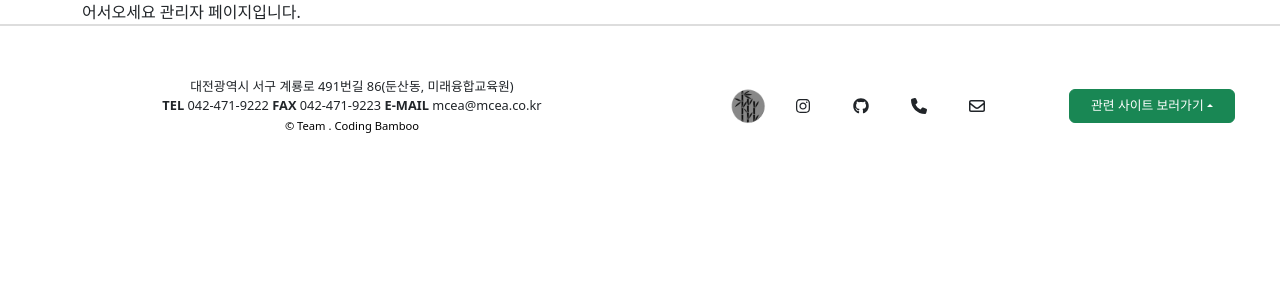
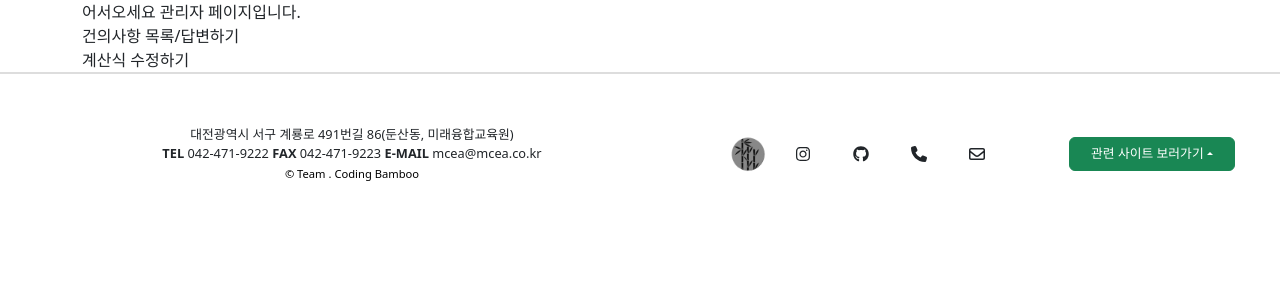
Before and after one commit to hgparkk/finalProject, a Java web app: page /miniproject/adminHomeView in a window 1280 px wide. Shown: the part 80-380 px from the top of the page. Run offline with Spring Boot 4, a stand-in JSP engine, Linux system fonts and the light colour scheme; the project's own start-up code is not run, and a stand-in starts its controllers and pages; some libraries are stand-ins or nearby versions.

Commit message:
김기주 코드 수정/병합

```diff
--- a/finalProject/src/main/java/com/codingbamboo/finalproject/suggestions/dao/ISuggestionsDAO.java
+++ b/finalProject/src/main/java/com/codingbamboo/finalproject/suggestions/dao/ISuggestionsDAO.java
@@ -2,9 +2,9 @@ package com.codingbamboo.finalproject.suggestions.dao;
 
 import java.util.List;
 import org.apache.ibatis.annotations.Mapper;
-import com.codingbamboo.finalproject.suggestions.dto.adminSuggestionsDTO;
+import com.codingbamboo.finalproject.suggestions.dto.AdminSuggestionsDTO;
 
 @Mapper
 public interface ISuggestionsDAO {
-	List<adminSuggestionsDTO> getSgList();
+	List<AdminSuggestionsDTO> getSgList();
 }
--- a/finalProject/src/main/java/com/codingbamboo/finalproject/suggestions/dto/adminSuggestionsDTO.java
+++ b/finalProject/src/main/java/com/codingbamboo/finalproject/suggestions/dto/AdminSuggestionsDTO.java
@@ -1,6 +1,6 @@
 package com.codingbamboo.finalproject.suggestions.dto;
 
-public class adminSuggestionsDTO {
+public class AdminSuggestionsDTO {
 	private int sgNo;
 	private int attachNo;
 	private String userId;
@@ -8,11 +8,11 @@ public class adminSuggestionsDTO {
 	private String sgContent;
 	private String sgDate;
 
-	public adminSuggestionsDTO() {
+	public AdminSuggestionsDTO() {
 
 	}
 
-	public adminSuggestionsDTO(int sgNo, int attachNo, String userId, String sgTitle, String sgContent, String sgDate) {
+	public AdminSuggestionsDTO(int sgNo, int attachNo, String userId, String sgTitle, String sgContent, String sgDate) {
 		super();
 		this.sgNo = sgNo;
 		this.attachNo = attachNo;
--- a/finalProject/src/main/java/com/codingbamboo/finalproject/suggestions/service/SuggestionsService.java
+++ b/finalProject/src/main/java/com/codingbamboo/finalproject/suggestions/service/SuggestionsService.java
@@ -6,7 +6,7 @@ import org.springframework.beans.factory.annotation.Autowired;
 import org.springframework.stereotype.Service;
 
 import com.codingbamboo.finalproject.suggestions.dao.ISuggestionsDAO;
-import com.codingbamboo.finalproject.suggestions.dto.adminSuggestionsDTO;
+import com.codingbamboo.finalproject.suggestions.dto.AdminSuggestionsDTO;
 
 @Service
 public class SuggestionsService {
@@ -14,8 +14,8 @@ public class SuggestionsService {
 	@Autowired
 	ISuggestionsDAO dao;
 
-	public List<adminSuggestionsDTO> getSgList(){
-		List<adminSuggestionsDTO> result = dao.getSgList();
+	public List<AdminSuggestionsDTO> getSgList(){
+		List<AdminSuggestionsDTO> result = dao.getSgList();
 		return result;
 	}
 
--- a/finalProject/src/main/java/com/codingbamboo/finalproject/suggestions/web/adiminSuggestionsController.java
+++ b/finalProject/src/main/java/com/codingbamboo/finalproject/suggestions/web/AdiminSuggestionsController.java
@@ -7,11 +7,11 @@ import org.springframework.stereotype.Controller;
 import org.springframework.ui.Model;
 import org.springframework.web.bind.annotation.RequestMapping;
 
-import com.codingbamboo.finalproject.suggestions.dto.adminSuggestionsDTO;
+import com.codingbamboo.finalproject.suggestions.dto.AdminSuggestionsDTO;
 import com.codingbamboo.finalproject.suggestions.service.SuggestionsService;
 
 @Controller
-public class adiminSuggestionsController {
+public class AdiminSuggestionsController {
 
 	@Autowired
 	SuggestionsService suggestionsService;
@@ -19,7 +19,7 @@ public class adiminSuggestionsController {
 	@RequestMapping("/adminSuggestionsView")
 	public String adiminSuggestionsView(Model model) {
 
-		List<adminSuggestionsDTO> SgList = suggestionsService.getSgList();
+		List<AdminSuggestionsDTO> SgList = suggestionsService.getSgList();
 
 		model.addAttribute("SgList", SgList);
 
--- a/finalProject/src/main/webapp/WEB-INF/views/admin/adminHomeView.jsp
+++ b/finalProject/src/main/webapp/WEB-INF/views/admin/adminHomeView.jsp
@@ -8,16 +8,26 @@
 <title>관리자 페이지</title>
 
 <%@ include file="/WEB-INF/inc/header.jsp"%>
-
+<style >
+container{
+}
+</style>
 </head>
 <body>
 
 <%@ include file="/WEB-INF/inc/top.jsp"%>
 
 <div class="container">
-<div>어서오세요 관리자 페이지입니다.</div>
+<div class="title">어서오세요 관리자 페이지입니다.</div>
 
-
+	<div class="content-container">
+		<div>
+			<div>건의사항 목록/답변하기</div>
+		</div>
+		<div>
+			<div>계산식 수정하기</div>
+		</div>
+	</div>
 </div>
 
 <%@ include file="/WEB-INF/inc/footer.jsp"%>
```
